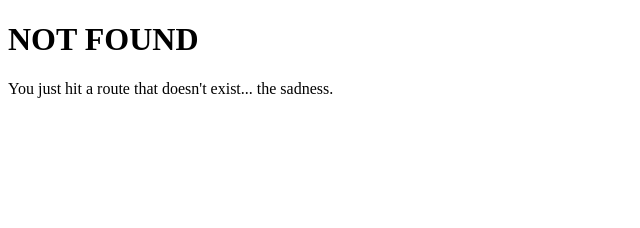
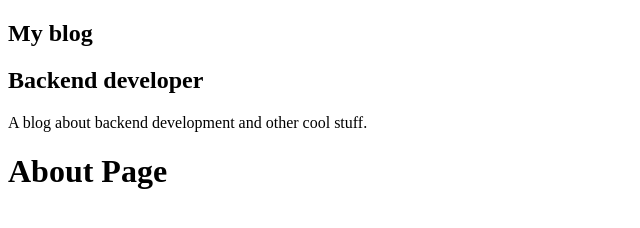
Before and after one commit to felipemartins8058/my-blog, a Gatsby site: page /about in a window 1280 px wide. Before the commit this address had no page. Shown: the whole page, without its empty margins (0-640 px from the left). Built offline with nearby package versions, Linux system fonts and the light colour scheme; Gatsby itself is replaced by a stand-in of ours.

Commit message:
Gatsby Image

```diff
--- a/gatsby-config.js
+++ b/gatsby-config.js
@@ -1,7 +1,8 @@
 module.exports = {
   siteMetadata: {
     title: `My blog`,
-    description: `A blog about frontend development and other cool stuff.`,
+    description: `A blog about backend development and other cool stuff.`,
+    position: `Backend developer`,
     author: `@felipe_bluex`,
   },
   plugins: [
--- a/package.json
+++ b/package.json
@@ -19,6 +19,7 @@
     "react-helmet": "^6.0.0"
   },
   "devDependencies": {
+    "cross-env": "^7.0.2",
     "prettier": "2.0.5"
   },
   "keywords": [
@@ -28,6 +29,7 @@
   "scripts": {
     "build": "gatsby build",
     "develop": "gatsby develop",
+    "develop:playground": "cross-env GATSBY_GRAPHQL_IDE=playground gatsby develop",
     "format": "prettier --write \"**/*.{js,jsx,json,md}\"",
     "start": "npm run develop",
     "serve": "gatsby serve",
--- /dev/null
+++ b/src/components/Profile/index.js
@@ -0,0 +1,30 @@
+import React from "react"
+import { useStaticQuery, graphql } from "gatsby"
+
+const Profile = () => {
+    const {
+        site: {
+            siteMetadata: { title, position, description },
+        },
+    } = useStaticQuery(graphql`
+        query MySiteMetadata {
+            site{
+                siteMetadata{
+                    title
+                    description
+                    position
+                }
+            }
+        }
+    `)
+
+    return (
+        <div className="Profile-wrapper">
+            <h1>{title}</h1>
+            <h2>{position}</h2>
+            <p>{description}</p>
+        </div>
+    )
+}
+
+export default Profile
--- a/src/components/layout.js
+++ b/src/components/layout.js
@@ -1,10 +1,16 @@
 import React from "react"
 import PropTypes from "prop-types"
+import Profile from "./Profile"
 
 
 const Layout = ({ children }) => {
   return (
-        <main>{children}</main>
+        <>
+          <aside>
+            <Profile />
+          </aside>
+          <main>{children}</main>
+        </>
   )
 }
 
--- /dev/null
+++ b/src/pages/about.js
@@ -0,0 +1,15 @@
+import React from 'react'
+import Layout from '../components/layout'
+import SEO from '../components/seo'
+
+
+const AboutPage = () => (
+    <Layout>
+        <SEO title="About"/>
+        <h1>About Page</h1>
+    </Layout>
+
+
+)
+
+export default AboutPage
```
Also changed, not shown: src/components/Avatar/index.js (added, +23 -0 lines), src/images/profile-image.png (added), 1 other file.
